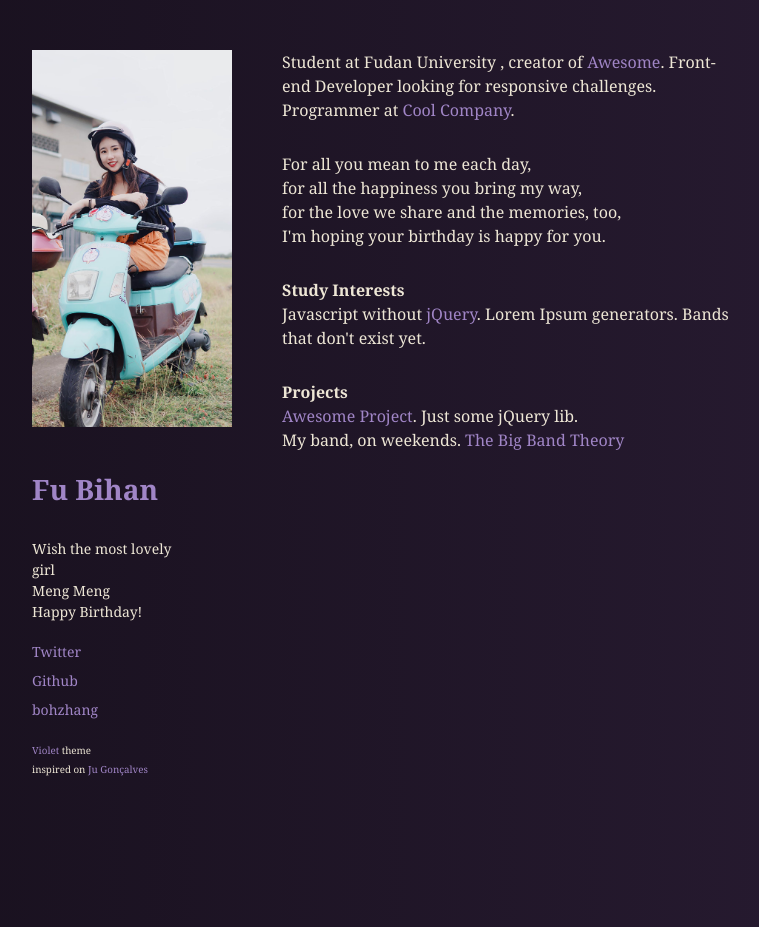
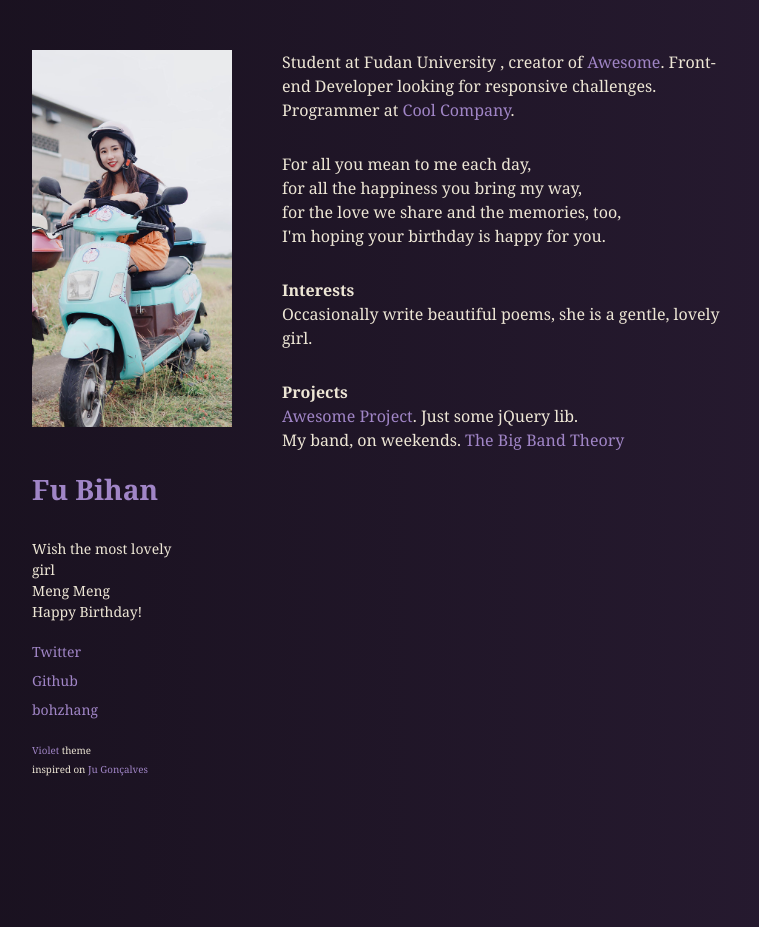
Before and after one commit to Spbohai/ddbohai.github.io, a Jekyll site: the page built from index.html, in a window 1280 px wide. Shown: the whole page, without its empty margins (68-827 px from the left). Built offline with Jekyll 4.4.1, drawn with Linux system fonts in a browser that asks for light colours.

Commit message:
Update index.html

```diff
--- a/index.html
+++ b/index.html
@@ -42,8 +42,8 @@ title: Home
   </p>
 
   <p>
-    <strong>Study Interests</strong></br>
-    Javascript without <a href="http://vanilla-js.com/">jQuery</a>. Lorem Ipsum generators. Bands that don't exist yet.
+    <strong>Interests</strong></br>
+    Occasionally write beautiful poems, she is a gentle, lovely girl.
   </p>
 
   <p>
```
